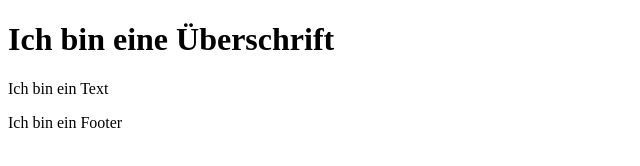
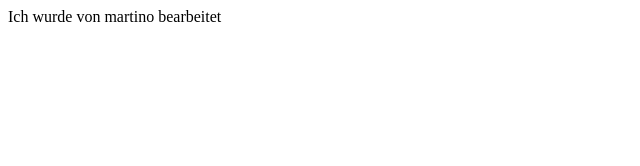
Before and after one commit to FbW-WD-22-D01/blablabla, a plain HTML site: page index.html in a window 1280 px wide. Shown: the whole page, without its empty margins (0-640 px from the left). Drawn offline with Linux system fonts and the light colour scheme.

Commit message:
index.html geändert

```diff
--- a/index.html
+++ b/index.html
@@ -1,18 +1,3 @@
-<!DOCTYPE html>
-<html>
- <head>
-  <meta charset="UTF-8">
-  <title>Document</title>
- </head>
- <body>
-  <header>
-   <h1>Ich bin eine Überschrift</h1>
-  </header>
   <main>
-   <p>Ich bin ein Text</p>
+   <p>Ich wurde von martino bearbeitet</p>
   </main>
-  <footer>
-   <p>Ich bin ein Footer</p>
-  </footer>
- </body>
-</html>
```
